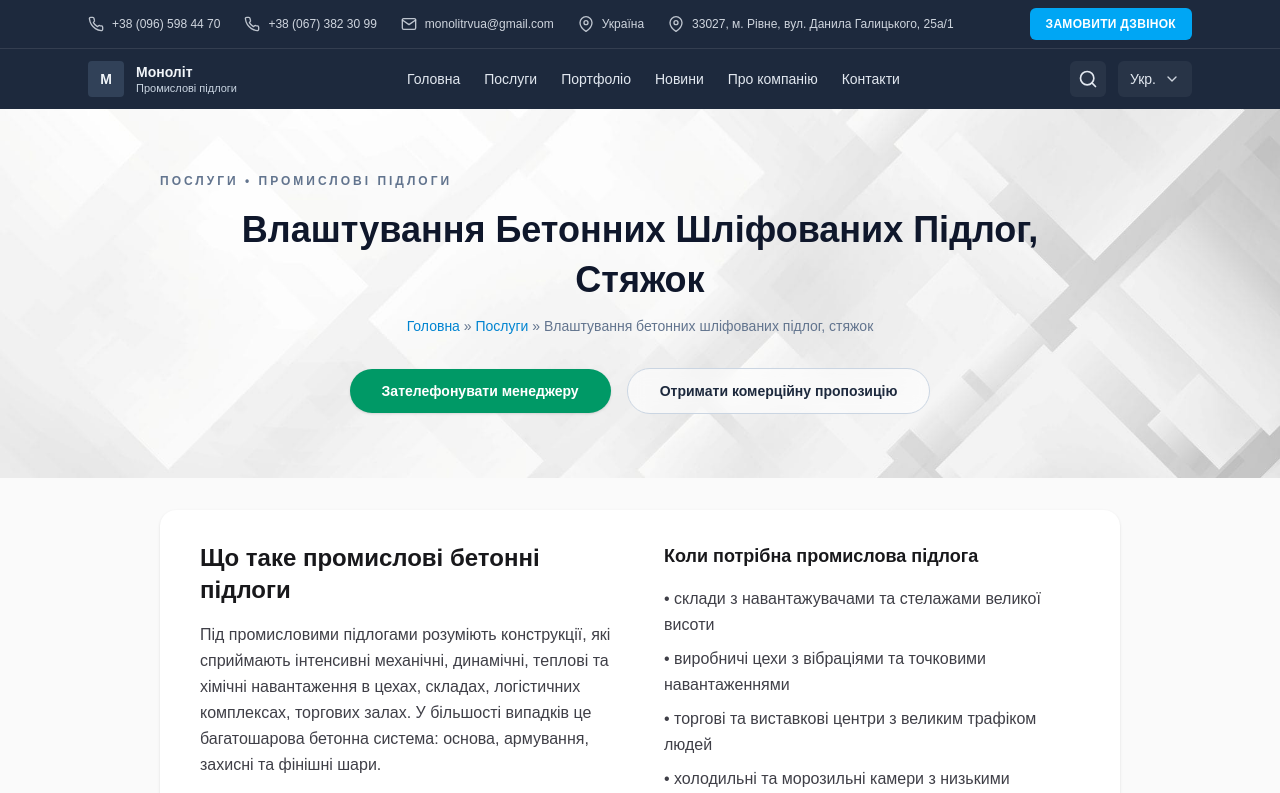
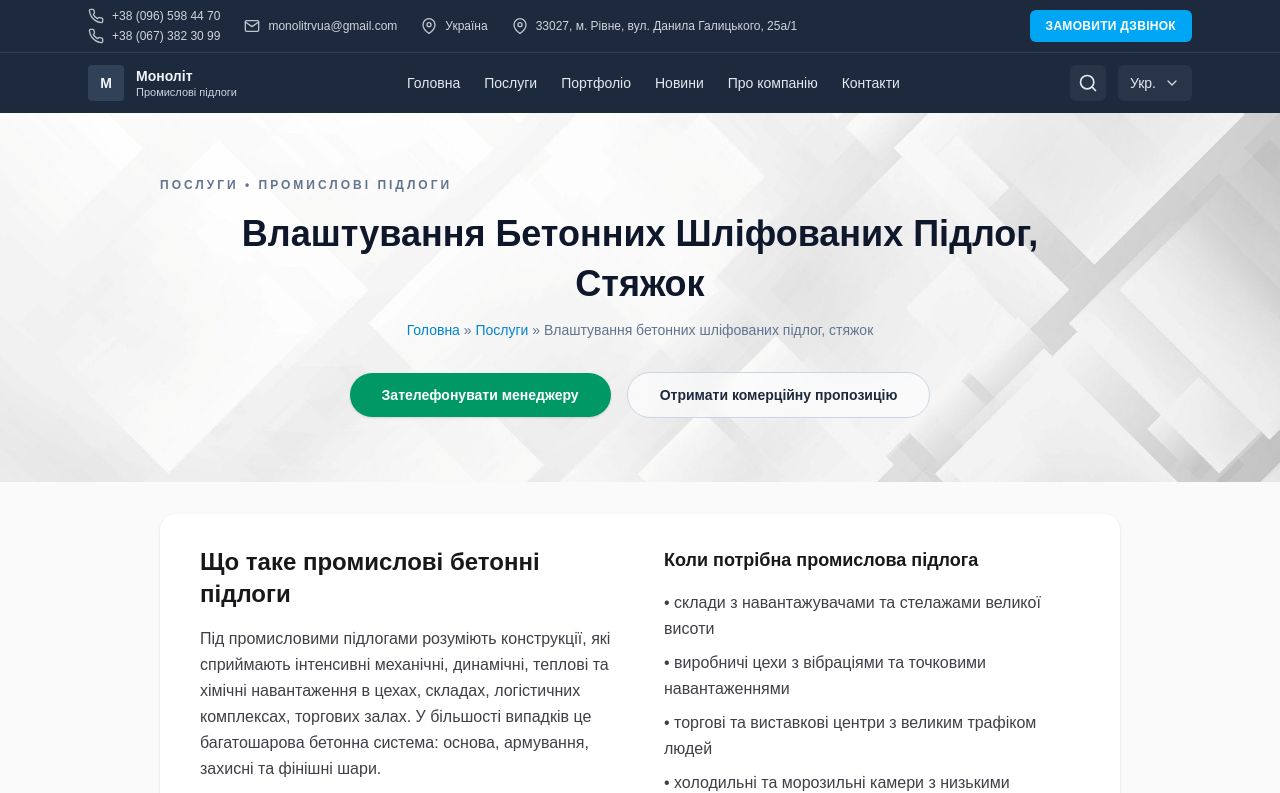
Before and after one commit to Romaleso261981/top_home_shop, a Next.js app: page / in a window 1280 px wide. Shown: the top 793 px of the page. Built offline with nearby package versions, Linux system fonts and the light colour scheme.

Commit message:
Refactor Header component to group contact links in a flex column layout for improved organization and readability.

```diff
--- a/src/components/Header.tsx
+++ b/src/components/Header.tsx
@@ -104,6 +104,7 @@ export function Header() {
       <div className="border-b border-white/10">
         <div className="mx-auto flex max-w-6xl flex-col gap-2 px-4 py-2 sm:flex-row sm:items-center sm:justify-between sm:gap-4 sm:px-6">
           <div className="flex flex-wrap items-center gap-x-6 gap-y-2 text-xs text-slate-200/90">
+            <div className="flex flex-col gap-1">
               <a
                 href="tel:+380965984470"
                 className="inline-flex items-center gap-2 hover:text-white"
@@ -118,6 +119,7 @@ export function Header() {
                 <IconPhone className="h-4 w-4 opacity-90" />
                 +38 (067) 382 30 99
               </a>
+            </div>
             <a
               href="mailto:monolitrvua@gmail.com"
               className="inline-flex items-center gap-2 hover:text-white"
```
Lines whose indentation alone changed are shown as unchanged.
